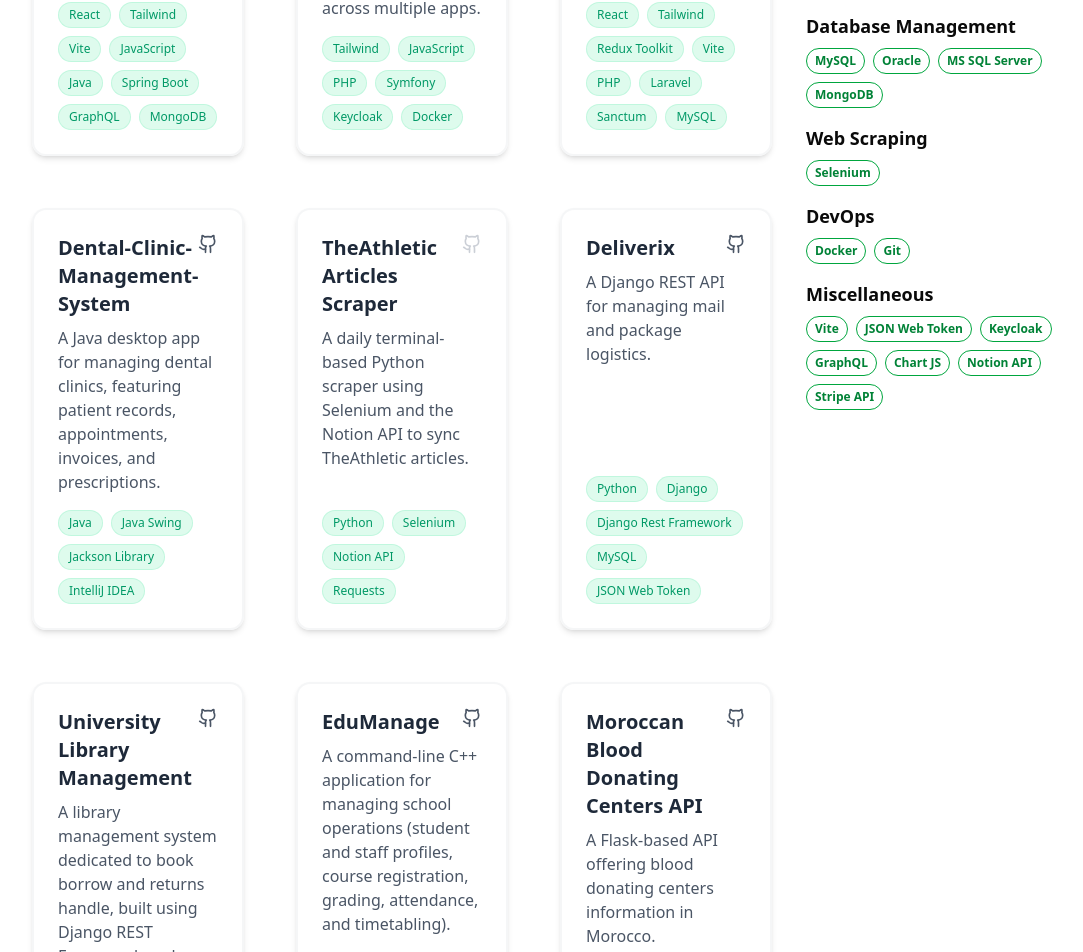
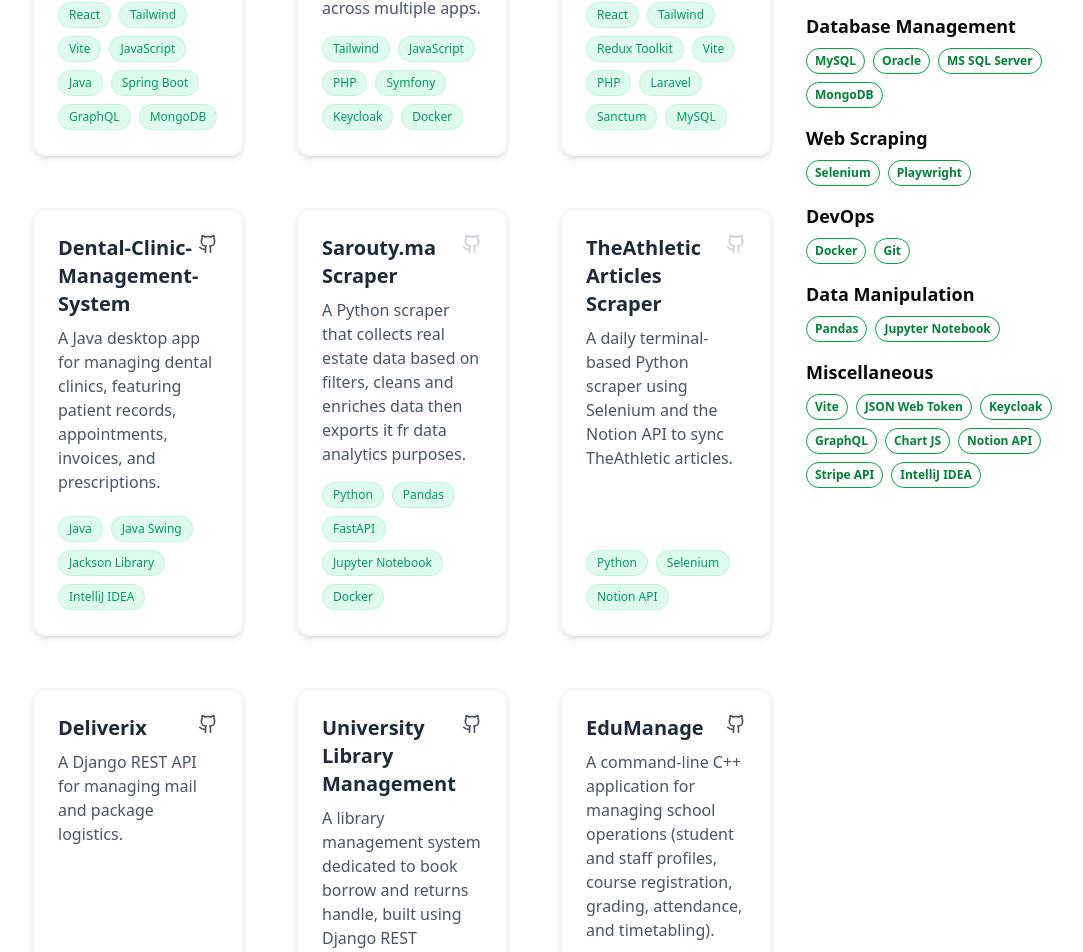
Before and after one commit to dev-saber/my-portfolio, a React (Vite) app: page / in a window 1280 px wide. Shown: the part 4035-4987 px from the top of the page, without its empty margins (98-1181 px from the left). Built offline with nearby package versions, Linux system fonts and the light colour scheme.

Commit message:
added sarouty project & some new skills

```diff
--- a/src/assets/Projects.ts
+++ b/src/assets/Projects.ts
@@ -28,11 +28,15 @@
   },
   {
     category: "Web Scraping",
-    skills: ["Selenium"],
+    skills: ["Selenium", "Playwright"],
   },
   {
     category: "DevOps",
     skills: ["Docker", "Git"],
+  },
+  {
+    category: "Data Manipulation",
+    skills: ["Pandas", "Jupyter Notebook"],
   },
   {
     category: "Miscellaneous",
@@ -44,6 +48,7 @@
       "Chart JS",
       "Notion API",
       "Stripe API",
+      "IntelliJ IDEA"
     ],
   },
 ];
@@ -99,10 +104,16 @@
     github: "https://github.com/dev-saber/Dental-Clinic-Management-System",
   },
   {
+    title: "Sarouty.ma Scraper",
+    description:
+      "A Python scraper that collects real estate data based on filters, cleans and enriches data then exports it fr data analytics purposes.",
+    tools: ["Python", "Pandas", "FastAPI", "Jupyter Notebook", "Docker"],
+  },
+  {
     title: "TheAthletic Articles Scraper",
     description:
       "A daily terminal-based Python scraper using Selenium and the Notion API to sync TheAthletic articles.",
-    tools: ["Python", "Selenium", "Notion API", "Requests"],
+    tools: ["Python", "Selenium", "Notion API"],
   },
   {
     title: "Deliverix",
```
